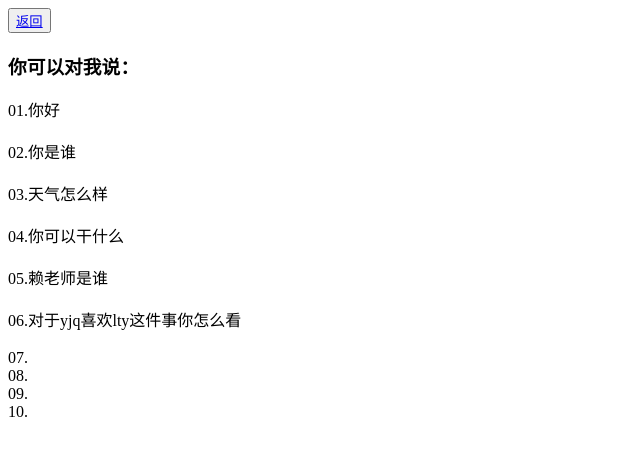
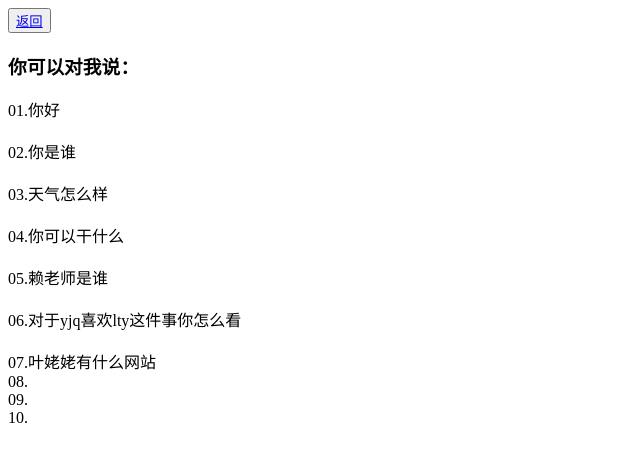
Before and after one commit to yjqwan/liaotian, a plain HTML site: page wentizhinan.html in a window 1280 px wide. Shown: the whole page, without its empty margins (0-640 px from the left). Drawn offline with Linux system fonts and the light colour scheme.

Commit message:
Update wentizhinan.html

```diff
--- a/wentizhinan.html
+++ b/wentizhinan.html
@@ -33,7 +33,7 @@
 		06.对于yjq喜欢lty这件事你怎么看
 		<br/>
 		<br/>
-		07.
+		07.叶姥姥有什么网站
 		<br/>
 		08.
 		<br/>
```
